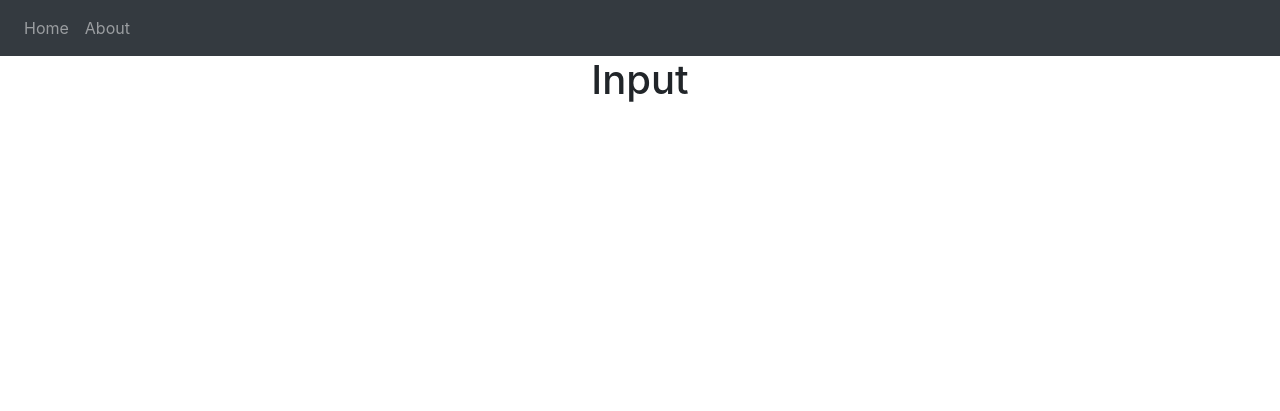
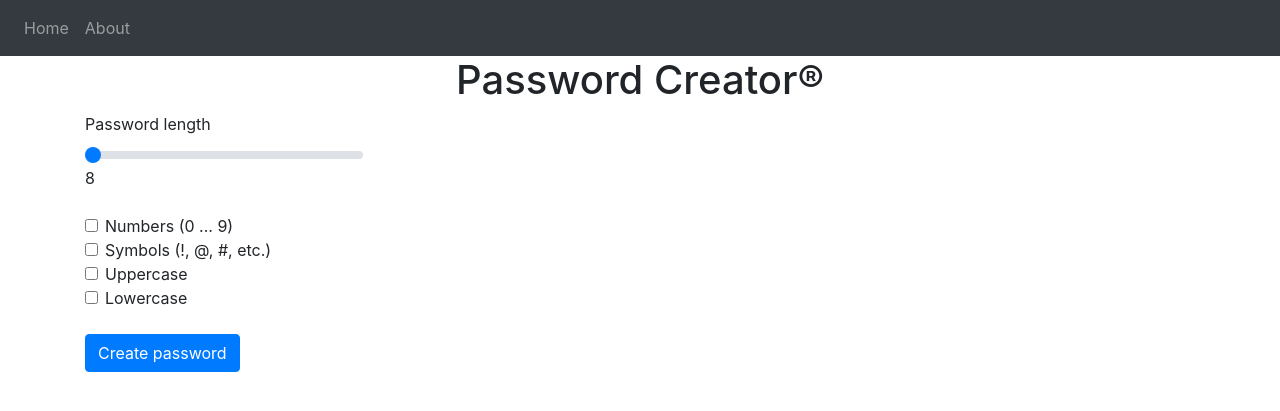
Before and after one commit to Deurmat/password_generator_flask, a Flask app: page / in a window 1280 px wide. Shown: the top 411 px of the page. Run offline with Flask 2, Linux system fonts and the light colour scheme; some libraries are stand-ins or nearby versions.

Commit message:
initial version

```diff
--- /dev/null
+++ b/website/static/index.js
@@ -0,0 +1,3 @@
+function copyText(text) {
+  navigator.clipboard.writeText(text);
+}
--- a/website/templates/base.html
+++ b/website/templates/base.html
@@ -16,6 +16,7 @@
     />
 
     <title>{% block title %}Password generator{% endblock %}</title>
+
   </head>
   <body>
     <nav class="navbar navbar-expand-lg navbar-dark bg-dark">
@@ -69,10 +70,11 @@
       integrity="sha384-JZR6Spejh4U02d8jOt6vLEHfe/JQGiRRSQQxSfFWpi1MquVdAyjUar5+76PVCmYl"
       crossorigin="anonymous"
     ></script>
+  </body>
 
-    <script
-      type="text/javascript"
-      src="{{ url_for('static', filename='index.js') }}"
-    ></script>
-  </body>
+  <script
+  type="text/javascript"
+  src="{{ url_for('static', filename='index.js') }}"
+></script>
+
 </html>
--- a/website/templates/home.html
+++ b/website/templates/home.html
@@ -1,5 +1,101 @@
+<style>
+    .slidecontainer {
+  width: 25%; /* Width of the outside container */
+}
+.tooltip {
+  position: relative;
+  display: inline-block;
+}
+
+.tooltip .tooltiptext {
+  visibility: hidden;
+  width: 140px;
+  background-color: #555;
+  color: #fff;
+  text-align: center;
+  border-radius: 6px;
+  padding: 5px;
+  position: absolute;
+  z-index: 1;
+  bottom: 150%;
+  left: 50%;
+  margin-left: -75px;
+  opacity: 0;
+  transition: opacity 0.3s;
+}
+
+.tooltip .tooltiptext::after {
+  content: "";
+  position: absolute;
+  top: 100%;
+  left: 50%;
+  margin-left: -5px;
+  border-width: 5px;
+  border-style: solid;
+  border-color: #555 transparent transparent transparent;
+}
+
+.tooltip:hover .tooltiptext {
+  visibility: visible;
+  opacity: 1;
+}
+</style>
+
 {% extends "base.html" %}
 {% block title %}Password Generator{% endblock %}
 {% block content %}
-<h1 align="center">Input</h1>
+<h1 align="center">Password Creator&#174;</h1>
+
+<form method="POST" name="formdata">
+    <label for="passwordSettingsLength">Password length</label>
+    <div class="slidecontainer">
+        <input type="range" class="custom-range" value=8 min="8" max="64" step="1" id="passwordSettingsLength" name="passwordSettingsLength" oninput="passwordSettingsLengthOutput.value = passwordSettingsLength.value">
+        <output name="passwordSettingsLengthOutput" id="passwordSettingsLengthOutput" for="passwordSettingsLength">8</output>
+    </div>
+
+    <br/>
+
+    <div class="form-check">
+        <input class="form-check-input" type="checkbox" value="" id="passwordSettingsNumbers" name="passwordSettingsNumbers">
+        <label class="form-check-label" for="passwordSettingsNumbers">
+        Numbers (0 ... 9)
+        </label>
+    </div>
+    <div class="form-check">
+        <input class="form-check-input" type="checkbox" value="" id="passwordSettingsSpecialChar" name="passwordSettingsSpecialChar">
+        <label class="form-check-label" for="passwordSettingsSpecialChar">
+        Symbols (!, @, #, etc.)
+        </label>
+    </div>
+    <div class="form-check">
+        <input class="form-check-input" type="checkbox" value="" id="passwordSettingsUppercase" name="passwordSettingsUppercase">
+        <label class="form-check-label" for="passwordSettingsUppercase">
+        Uppercase
+        </label>
+    </div>
+    <div class="form-check">
+        <input class="form-check-input" type="checkbox" value="" id="passwordSettingsLowercase" name="passwordSettingsLowercase">
+        <label class="form-check-label" for="passwordSettingsLowercase">
+        Lowercase
+        </label>
+    </div>
+
+    <br/>
+    <div>
+    <button class="btn btn-primary" type="submit">Create password</button>
+    </div>
+    </div>
+</form>
+
+{% for password in password_list %}
+<li class="list-group-item">
+    <button type="button" class="btn btn-outline-dark" onclick="copyText(&quot;{{ password }}&quot;)">
+        <svg xmlns="http://www.w3.org/2000/svg" width="16" height="16" fill="currentColor" class="bi bi-clipboard" viewBox="0 0 16 16">
+        <path d="M4 1.5H3a2 2 0 0 0-2 2V14a2 2 0 0 0 2 2h10a2 2 0 0 0 2-2V3.5a2 2 0 0 0-2-2h-1v1h1a1 1 0 0 1 1 1V14a1 1 0 0 1-1 1H3a1 1 0 0 1-1-1V3.5a1 1 0 0 1 1-1h1v-1z"/>
+        <path d="M9.5 1a.5.5 0 0 1 .5.5v1a.5.5 0 0 1-.5.5h-3a.5.5 0 0 1-.5-.5v-1a.5.5 0 0 1 .5-.5h3zm-3-1A1.5 1.5 0 0 0 5 1.5v1A1.5 1.5 0 0 0 6.5 4h3A1.5 1.5 0 0 0 11 2.5v-1A1.5 1.5 0 0 0 9.5 0h-3z"/>
+      </svg>
+    </button>
+    {{ password }}
+</li>
+{% endfor %}
 {% endblock %}
--- a/website/views.py
+++ b/website/views.py
@@ -1,13 +1,46 @@
-from flask import Blueprint, render_template, request
+from flask import Blueprint, render_template, request, flash
+import string
+from random import seed, randint
 
 views = Blueprint('views', __name__)
 
+password_list = []
 
-@views.route('/')
+
+@views.route('/', methods=['GET', 'POST'])
 def home():
-    return render_template('home.html')
+    if request.method == 'POST':
+        password_length = request.form.get('passwordSettingsLength')
+        password_numbers = request.form.get('passwordSettingsNumbers') is not None
+        password_special = request.form.get('passwordSettingsSpecialChar') is not None
+        password_uppercase = request.form.get('passwordSettingsUppercase') is not None
+        password_lowercase = request.form.get('passwordSettingsLowercase') is not None
+
+        if password_numbers or password_special or password_uppercase or password_lowercase:
+            password_list.append(calculate_password(password_length, password_numbers, password_special, password_uppercase, password_lowercase))
+            flash('Password created', category='success')
+
+        else:
+            flash('Please tick at least one of the password option boxes', category='error')
+    return render_template('home.html', password_list=password_list)
 
 
 @views.route('/about')
 def about():
     return render_template('about.html')
+
+
+def calculate_password(password_length, include_numbers, include_special, include_upper, include_lower):
+    seed()
+    char_list = []
+    # add numbers
+    if include_numbers:
+        char_list += [str(x) for x in range(0, 10)]
+    if include_special:
+        char_list += ['!', '@', '#', '$', '%', '^', '&', '*', '(', ')']
+    if include_upper:
+        char_list += list(string.ascii_uppercase)
+    if include_lower:
+        char_list += list(string.ascii_lowercase)
+    generated_password_list = [str(char_list[randint(0, len(char_list) - 1)]) for x in range(0, (int(password_length) + 1))]
+    return "".join(generated_password_list)
```
